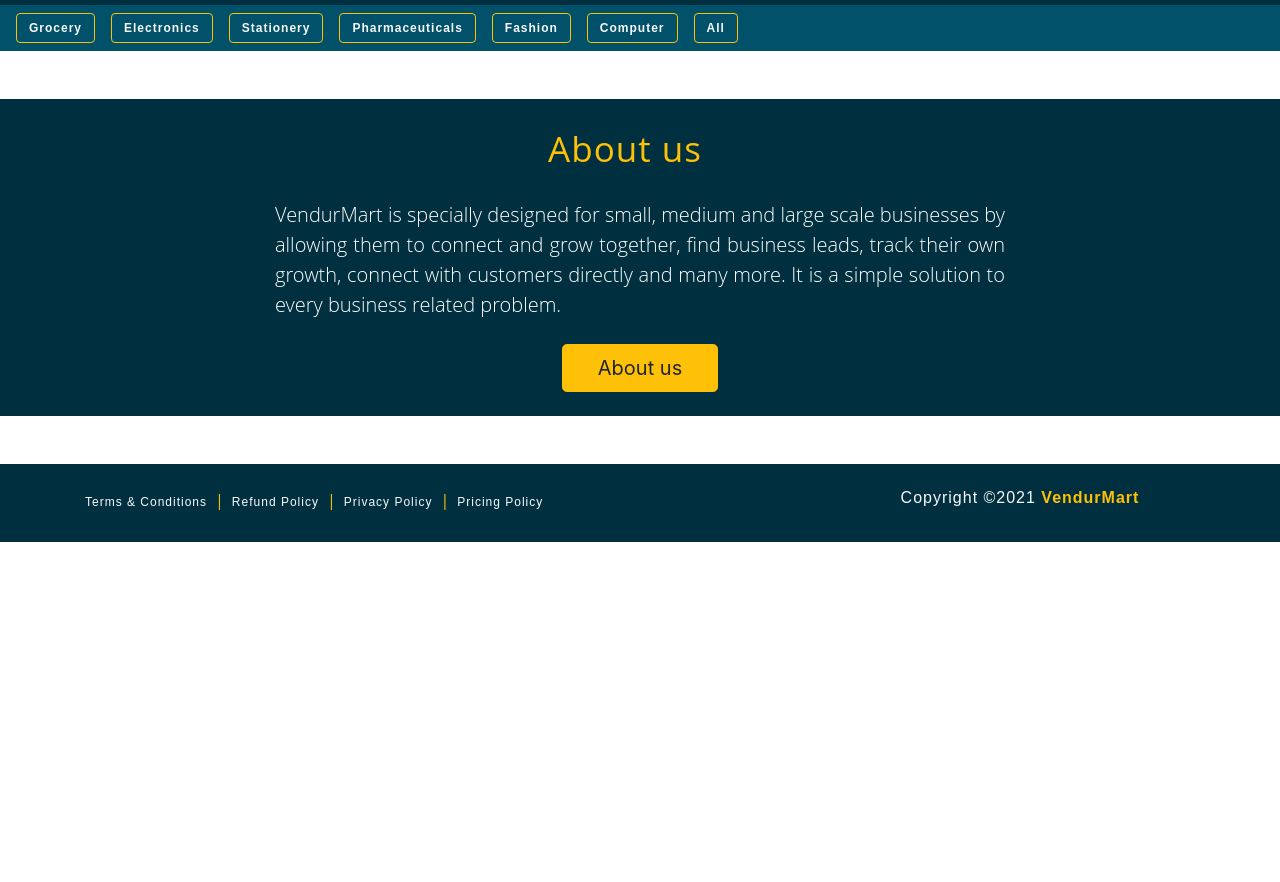
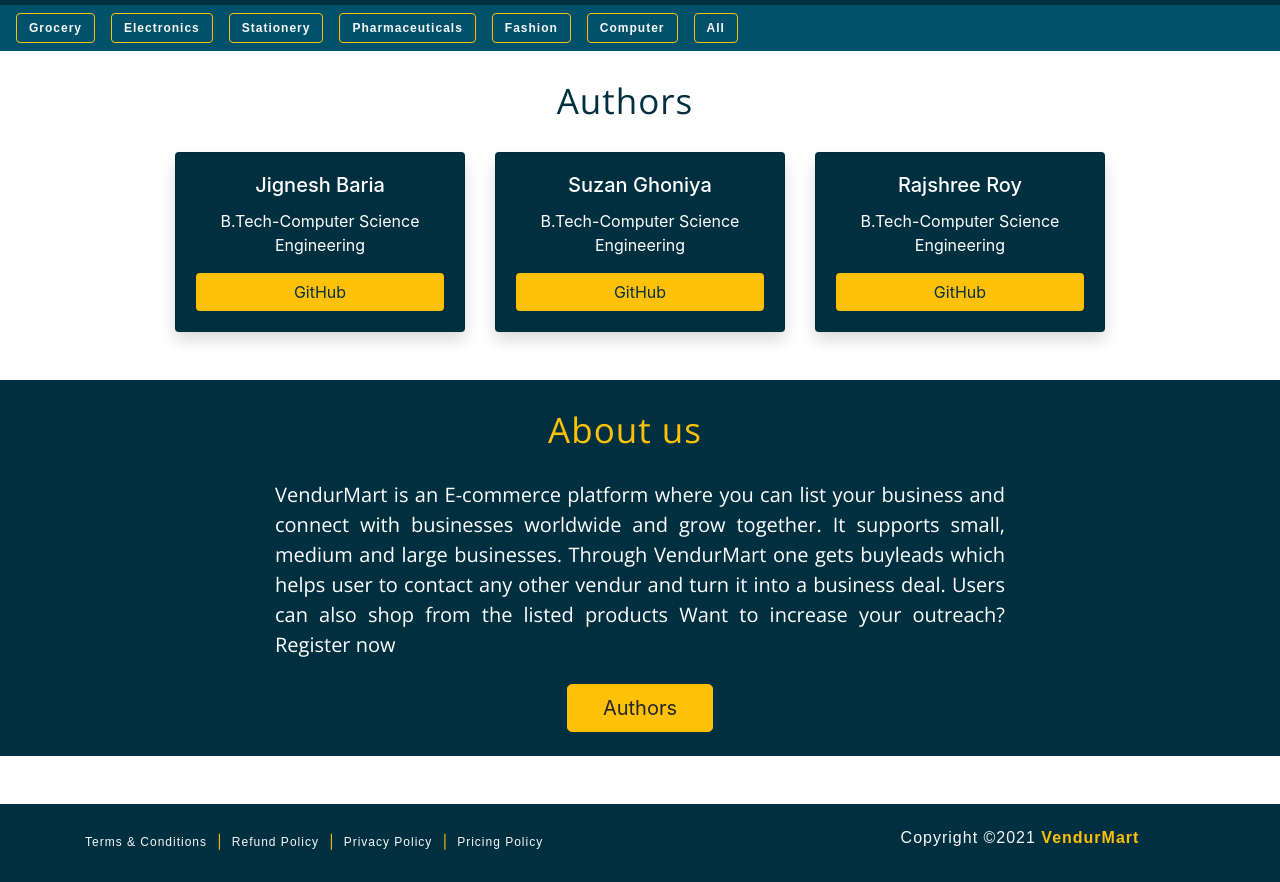
Before and after one commit to Jignesh220/vendur_mart, a Gatsby site: page /about in a window 1280 px wide. Shown: the part 67-949 px from the top of the page. Before the commit the page ends 800 px from the top, so only its background shows below. Built offline with nearby package versions, Linux system fonts and the light colour scheme; Gatsby itself is replaced by a stand-in of ours.

Commit message:
About page added

```diff
--- /dev/null
+++ b/src/component/about_us/author.js
@@ -0,0 +1,49 @@
+import React from 'react'
+import { Link } from 'gatsby'
+import Heading from '../reuseable/Heading'
+
+export default function author() {
+    return (
+        <div>
+            <div className="col-9 mx-auto">
+                <Heading title="Authors" textcolor="text-color-theme"/>
+                <div class="row row-cols-1 row-cols-md-3 g-3">
+                <div class="col">
+                    <Link to="" class="card h-100 zoom1 shadow bg-theme rounded" style={{ textDecoration: 'none' }}>
+                    <div class="card-body text-white text-center">
+                        <h5 class="card-title">Jignesh Baria</h5>
+                        <p class="card-text">B.Tech-Computer Science Engineering</p>
+                        <Link to="https://github.com/Jignesh220" className="btn bg-warning text-white btn-block" target="_blank">
+                            <div className="text-color-theme">GitHub</div>
+                        </Link>
+                    </div>
+                    </Link>
+                </div>
+                <div class="col">
+                    <Link to="" class="card h-100 zoom1 shadow bg-theme rounded" style={{ textDecoration: 'none' }}>
+                    <div class="card-body text-white text-center">
+                        <h5 class="card-title">Suzan Ghoniya</h5>
+                        <p class="card-text">B.Tech-Computer Science Engineering</p>
+                        <Link to="https://github.com/SuzanGhoniya" className="btn bg-warning text-white btn-block" target="_blank">
+                            <div className="text-color-theme">GitHub</div>
+                        </Link>
+                    </div>
+                    </Link>
+                </div>
+                <div class="col">
+                    <Link to="https://github.com/rajshriii" class="card h-100 zoom1 shadow bg-theme rounded" style={{ textDecoration: 'none' }}>
+                    <div class="card-body text-white text-center">
+                        <h5 class="card-title">Rajshree Roy</h5>
+                        <p class="card-text">B.Tech-Computer Science Engineering</p>
+                        <Link to="https://github.com/rajshriii" className="btn bg-warning text-white btn-block" target="_blank">
+                            <div className="text-color-theme">GitHub</div>
+                        </Link>
+                    </div>
+                    </Link>
+                </div>
+
+            </div>
+        </div>
+        </div>
+    )
+}
--- a/src/component/layout.css
+++ b/src/component/layout.css
@@ -1,4 +1,4 @@
-/* @import url('https://fonts.googleapis.com/css2?family=Open+Sans:wght@300&display=swap'); */
+@import url('https://fonts.googleapis.com/css2?family=Open+Sans:wght@300&display=swap');
 @import url('https://cdn.jsdelivr.net/npm/bootstrap@4.6.0/dist/css/bootstrap.min.css');
 
 
--- a/src/component/reuseable/Infoblock.js
+++ b/src/component/reuseable/Infoblock.js
@@ -2,7 +2,7 @@
 import Heading from './Heading'
 import { Link } from 'gatsby'
 
-export default function Infoblock({heading}) {
+export default function Infoblock({heading, info, btext}) {
     return (
         <section className="bg-theme my-5 py-4">
             <div className="container">
@@ -10,15 +10,10 @@
                 <div className="row">
                     <div className="col-10 col-sm-8 mx-auto text-center">
                         <p className="lead text-white mb-4 text-font text-justify">
-                            VendurMart is specially designed for small,
-                            medium and large scale businesses by allowing
-                            them to connect and grow together, find business
-                            leads, track their own growth, connect with customers
-                            directly and many more. It is  a simple solution to
-                            every business related problem.
+                            {info}
                         </p>
                         <Link to="/about/">
-                            <button className="btn btn-warning btn-lg">{heading}</button>
+                            <button className="btn btn-warning btn-lg">{btext}</button>
                         </Link>
                     </div>
                 </div>
--- a/src/pages/about.js
+++ b/src/pages/about.js
@@ -6,13 +6,25 @@
 import Header from "../component/reuseable/Header"
 import Nav from "../component/reuseable/Nav"
 import Infoblock from "../component/reuseable/Infoblock"
+import Dualinfoblock from "../component/reuseable/Dualinfoblock"
+import Author from "../component/about_us/author"
 
 const AboutPage = (data) => {
   return (
     <div>
       <Header/>
       <Nav/>
-      <Infoblock heading="About us"/>
+      <br/>
+      <Author/>
+      <Infoblock heading="About us"
+      info="VendurMart is an E-commerce platform where you can list your business
+      and connect with businesses worldwide and grow together.
+      It supports small, medium and large businesses. Through VendurMart
+      one gets buyleads which helps user to contact any other vendur and
+      turn it into a business deal. Users can also shop from the listed
+      products Want to increase your outreach? Register now"
+      btext="Authors"
+      />
       <Footer/>
     </div>
   )
```
Also changed, not shown: src/component/layout.js (+10 -1 lines).
